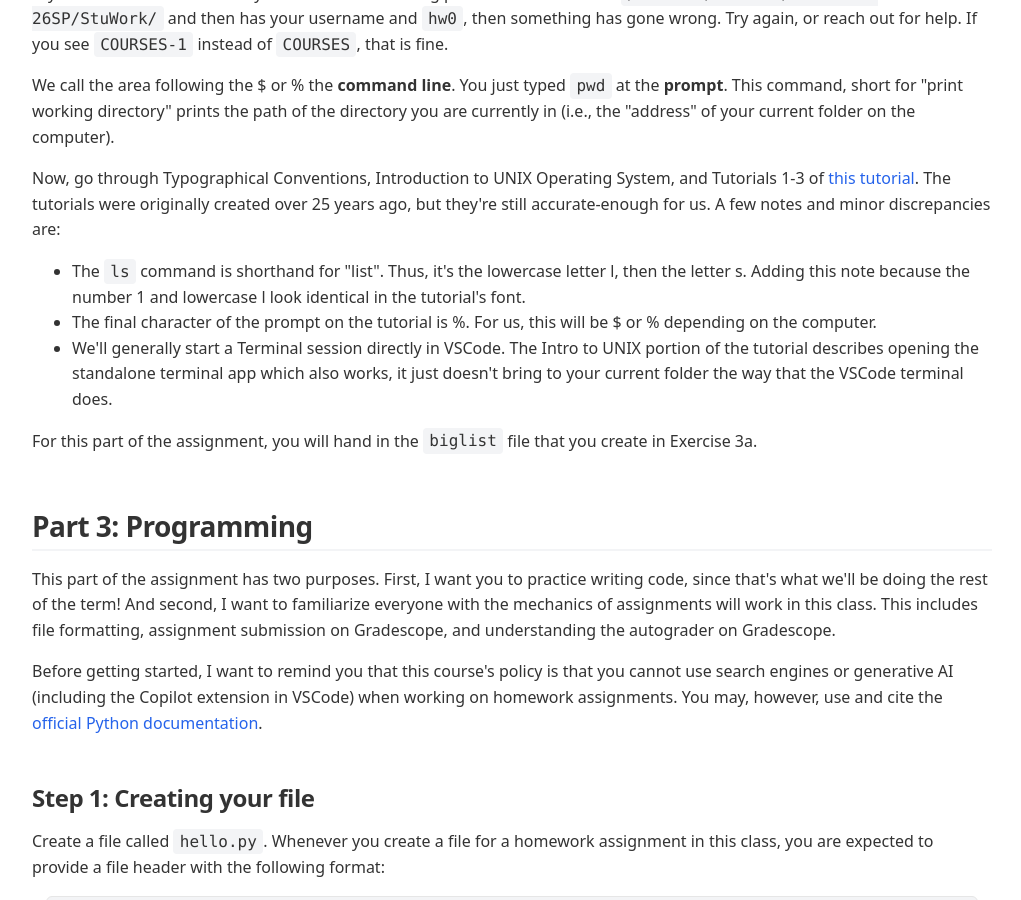
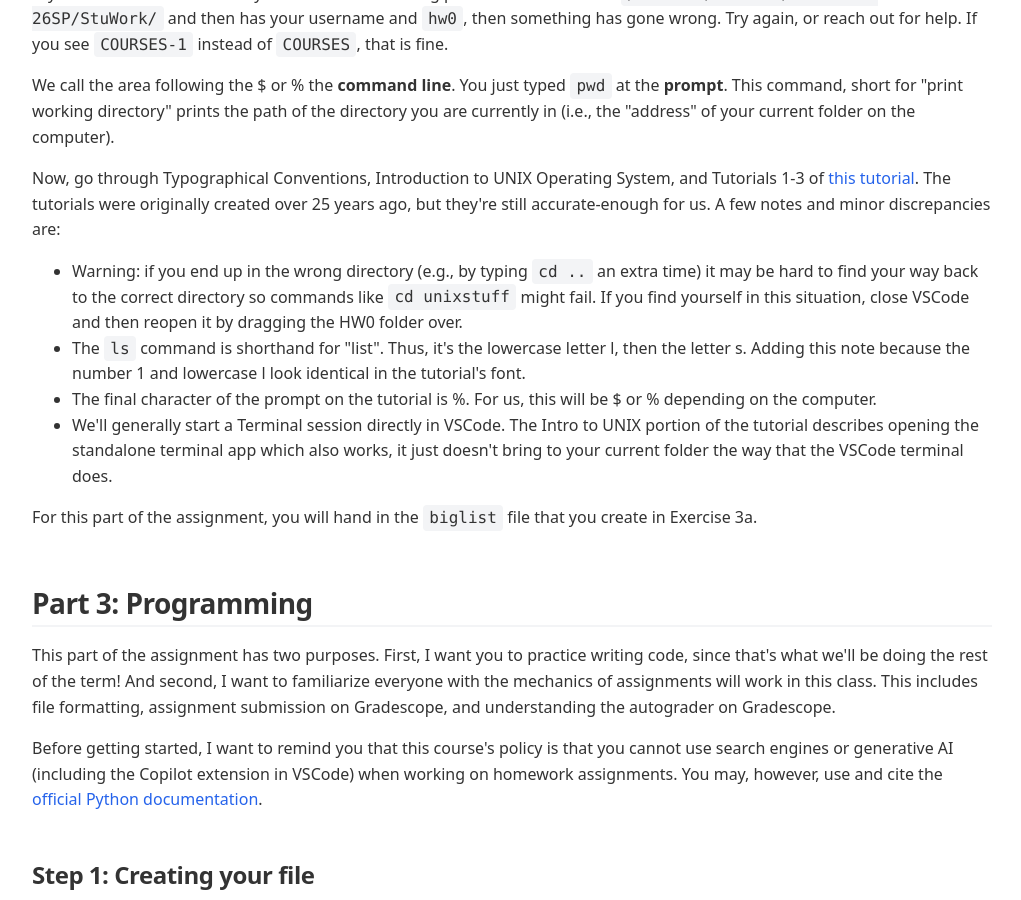
Before and after one commit to annapmeyer/annapmeyer.github.io, a Jekyll site: the page built from _pages/teaching/2026-2spring-cs111/assignments/hw0/ps0.html, in a window 1280 px wide and 900 px high, scrolled down 2456 px. Shown: the whole window, without its empty margins (128-1149 px from the left). Built offline with Jekyll 4.4.1, drawn with Linux system fonts in a browser that asks for light colours.

Commit message:
add warning

```diff
--- a/_pages/teaching/2026-2spring-cs111/assignments/hw0/ps0.html
+++ b/_pages/teaching/2026-2spring-cs111/assignments/hw0/ps0.html
@@ -330,6 +330,7 @@ Now, go through Typographical Conventions, Introduction to UNIX Operating System
 but they're still accurate-enough for us. A few notes and minor discrepancies are:
 </p>
 <ul class="org-ul">
+  <li>Warning: if you end up in the wrong directory (e.g., by typing <code>cd ..</code> an extra time) it may be hard to find your way back to the correct directory so commands like <code>cd unixstuff</code> might fail. If you find yourself in this situation, close VSCode and then reopen it by dragging the HW0 folder over.</li>
 <li>The <code>ls</code> command is shorthand for "list". Thus, it's the lowercase letter l, then the letter s. Adding this note because the number 1 and lowercase l look
 identical in the tutorial's font.</li>
 <li>The final character of the prompt on the tutorial is %. For us, this will be $ or % depending on the computer.</li>
```
